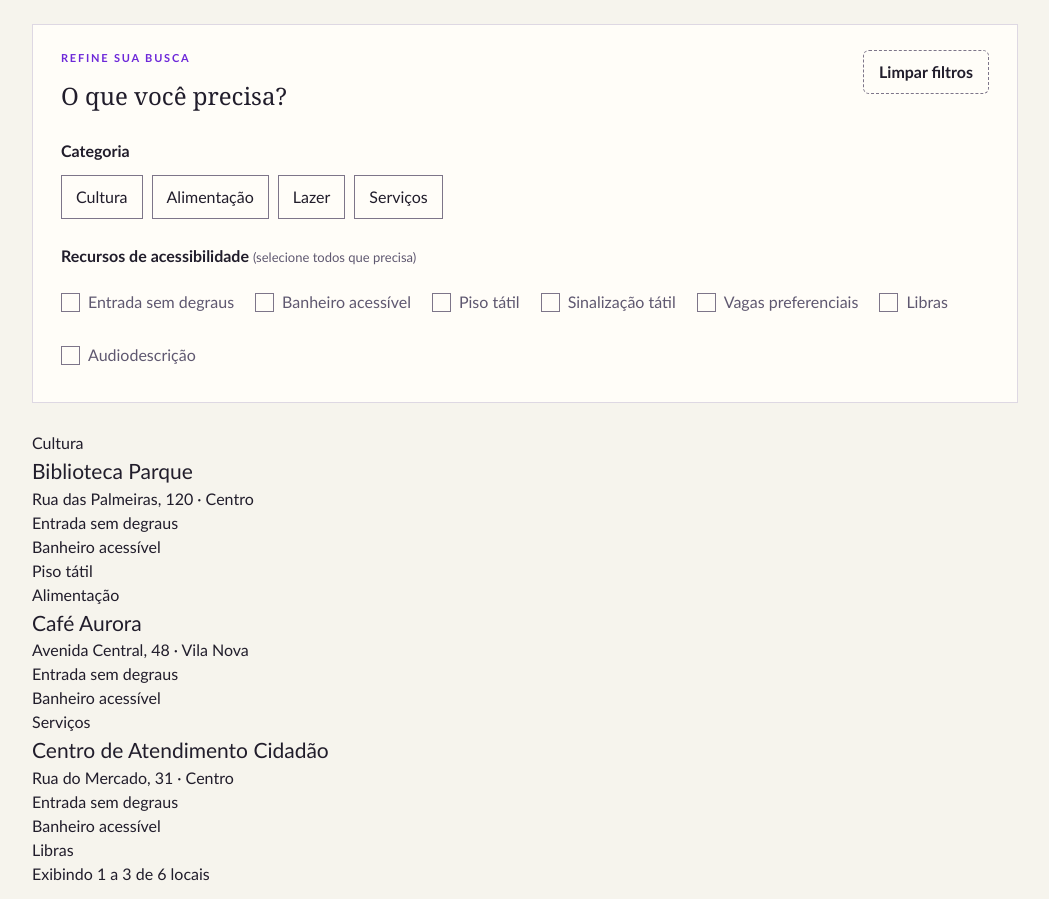
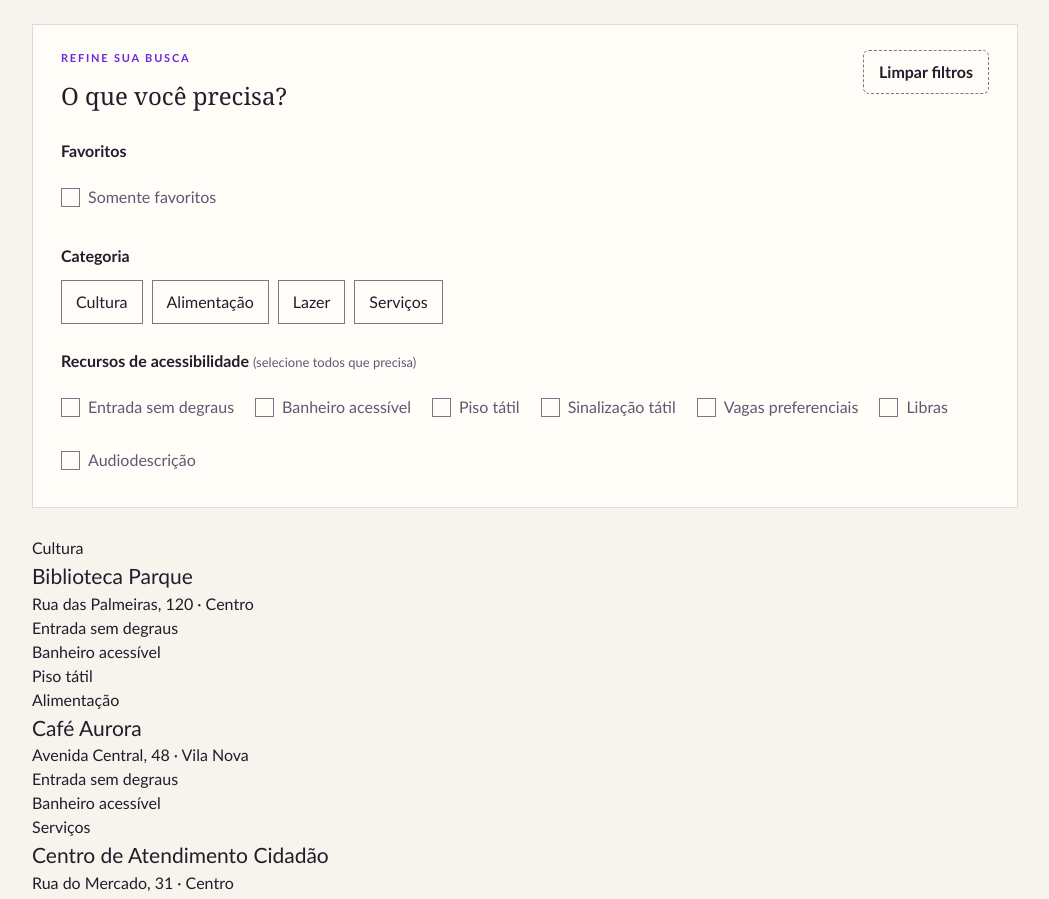
Before and after one commit to 1TDSPJ-26/portal-locais-acessiveis, a React (Vite) app: page /locais in a window 1280 px wide. Shown: the part 780-1679 px from the top of the page, without its empty margins (115-1164 px from the left). Built offline with nearby package versions, Linux system fonts and the light colour scheme.

Commit message:
feat: integrar filtro de favoritos à listagem e URL

```diff
--- a/src/pages/Locais/index.tsx
+++ b/src/pages/Locais/index.tsx
@@ -37,7 +37,11 @@ export default function LocaisPage() {
       recursosAcessibilidade.includes(recurso as RecursoAcessibilidade)
     );
 
-  const filtros: FiltrosLocais = { categoria, recursos, somenteFavoritos: false };
+  const filtros: FiltrosLocais = {
+    categoria,
+    recursos,
+    somenteFavoritos: searchParams.get("favoritos") === "1",
+  };
 
   const [criterio, setCriterio] = useState<CriterioOrdenacao>("nome");
   const [painelAberto, setPainelAberto] = useState(false);
@@ -131,20 +135,29 @@ export default function LocaisPage() {
     });
   };
 
+  const alterarSomenteFavoritos = (ativo: boolean) => {
+    atualizarParametros((params) => {
+      if (ativo) params.set("favoritos", "1");
+      else params.delete("favoritos");
+    });
+  };
+
   const limparFiltros = () => {
     atualizarParametros((params) => {
       params.delete("busca");
       params.delete("categoria");
       params.delete("recurso");
+      params.delete("favoritos");
     });
   };
 
   const temFiltrosAtivos =
     termo.trim() !== "" ||
     filtros.categoria !== "" ||
-    filtros.recursos.length > 0;
+    filtros.recursos.length > 0 ||
+    filtros.somenteFavoritos;
 
-  const totalFiltros = filtros.recursos.length + (filtros.categoria ? 1 : 0);
+  const totalFiltros = filtros.recursos.length + (filtros.categoria ? 1 : 0) + (filtros.somenteFavoritos ? 1 : 0);
 
   return (
     <div className="app-shell">
@@ -292,6 +305,21 @@ export default function LocaisPage() {
           </div>
 
           <fieldset>
+            <legend>Favoritos</legend>
+            <label className="check-option">
+              <input
+                type="checkbox"
+                checked={filtros.somenteFavoritos}
+                onChange={(evento) => alterarSomenteFavoritos(evento.target.checked)}
+              />
+              <span className="custom-check" aria-hidden="true">
+                ✓
+              </span>
+              <span>Somente favoritos</span>
+            </label>
+          </fieldset>
+
+          <fieldset>
             <legend>Categoria</legend>
             <div className="category-options">
               {categoriasLocais.map((opcao) => (
@@ -340,6 +368,7 @@ export default function LocaisPage() {
         {estado === "pronto" && temFiltrosAtivos && (
           <div className="active-filters" aria-label="Filtros ativos">
             <span>Filtros ativos:</span>
+            {filtros.somenteFavoritos && <span>Somente favoritos</span>}
             {termo.trim() && (
               <button className="botao botao--secundario" type="button" onClick={() => {
                 const parametros = new URLSearchParams(searchParams);
```
